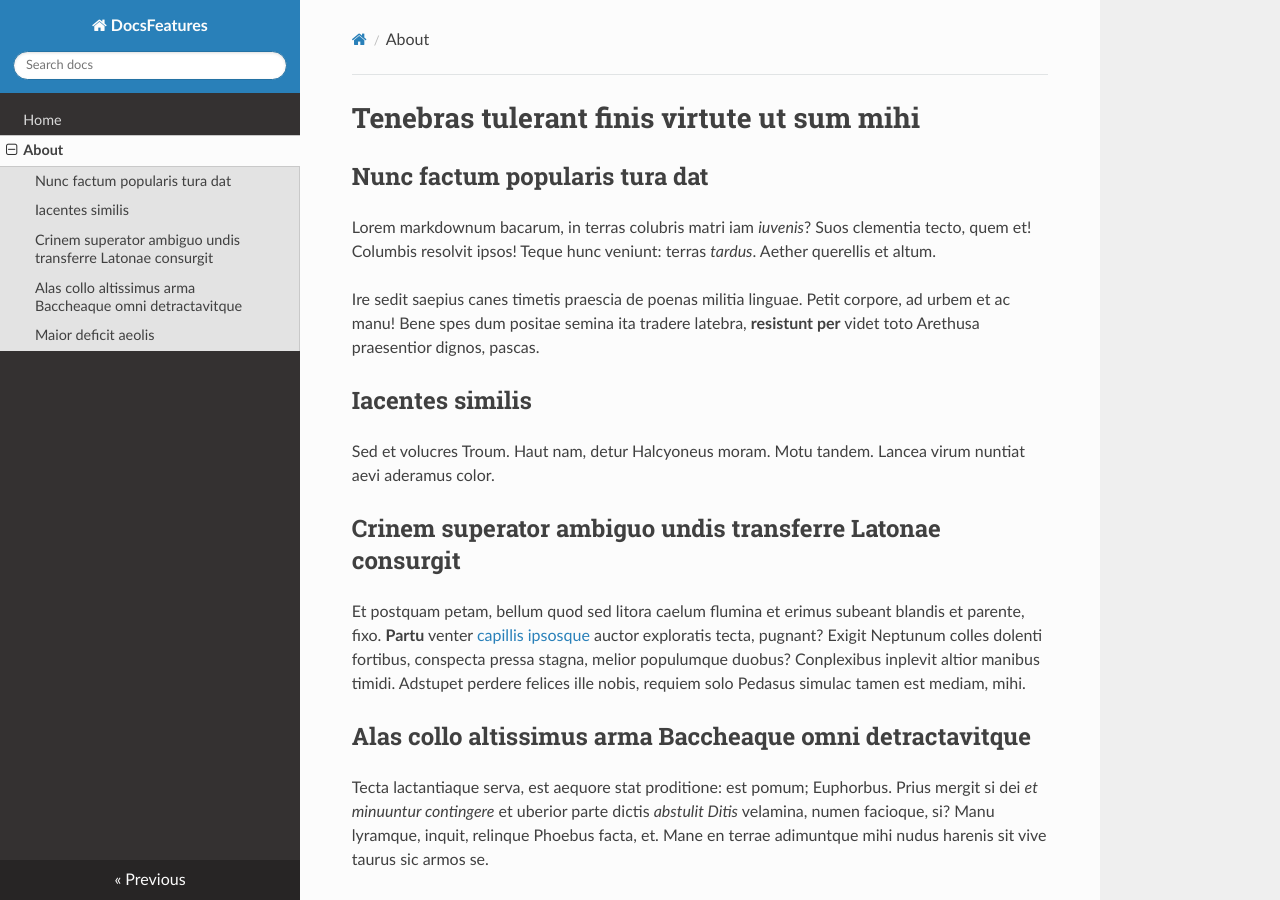
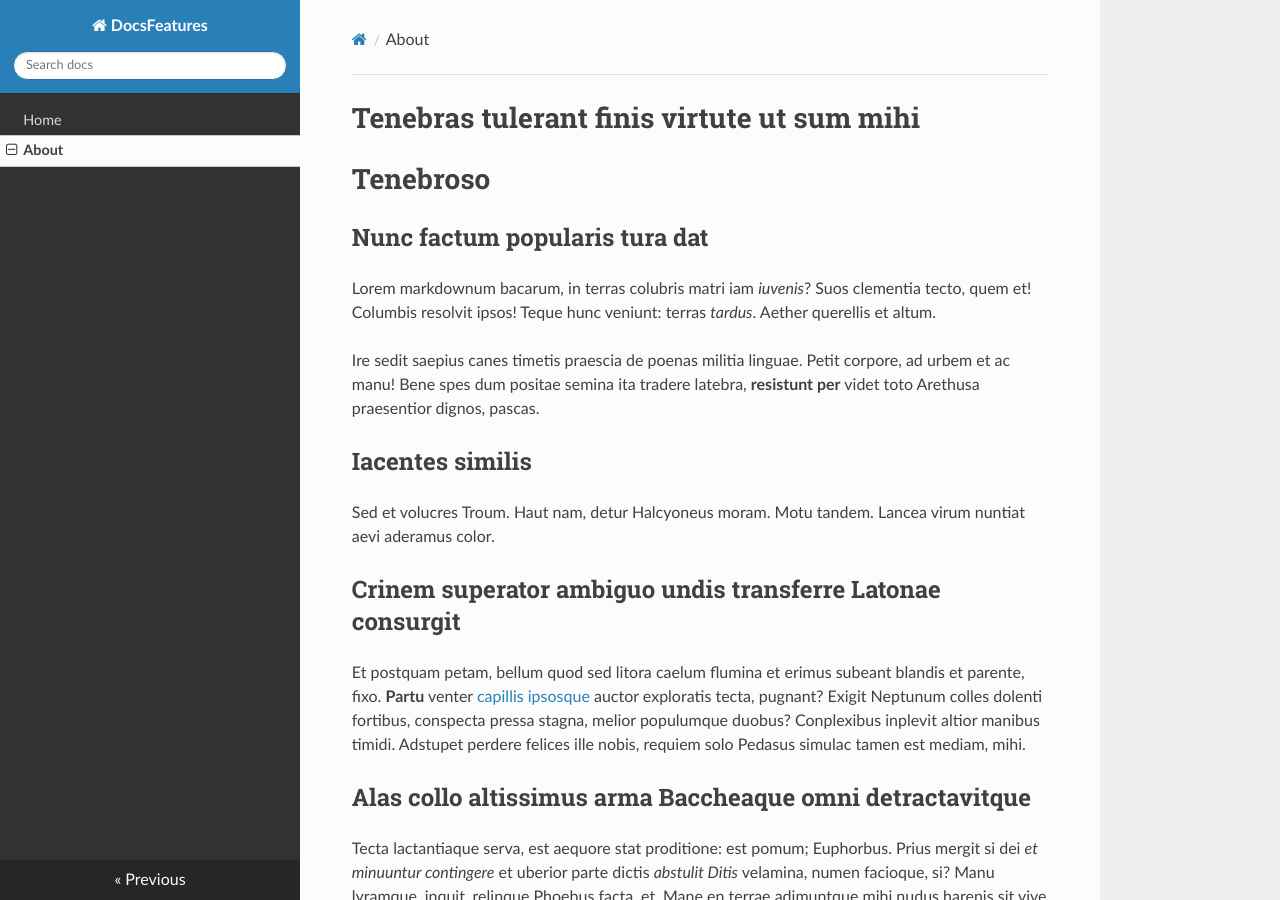
Before and after one commit to thiagorpereira/DocsFeatures, an MkDocs documentation site: the page built from docs/about.md, in a window 1280 px wide and 900 px high. Built offline with MkDocs 1.6.1, drawn with Linux system fonts in a browser that asks for light colours; nearby versions of some CDN libraries.

Commit message:
Test deploy

```diff
--- a/docs/about.md
+++ b/docs/about.md
@@ -1,5 +1,5 @@
 # Tenebras tulerant finis virtute ut sum mihi
-
+# Tenebroso
 ## Nunc factum popularis tura dat
 
 Lorem markdownum bacarum, in terras colubris matri iam *iuvenis*? Suos clementia
```
Also changed, not shown: 1 other file.
